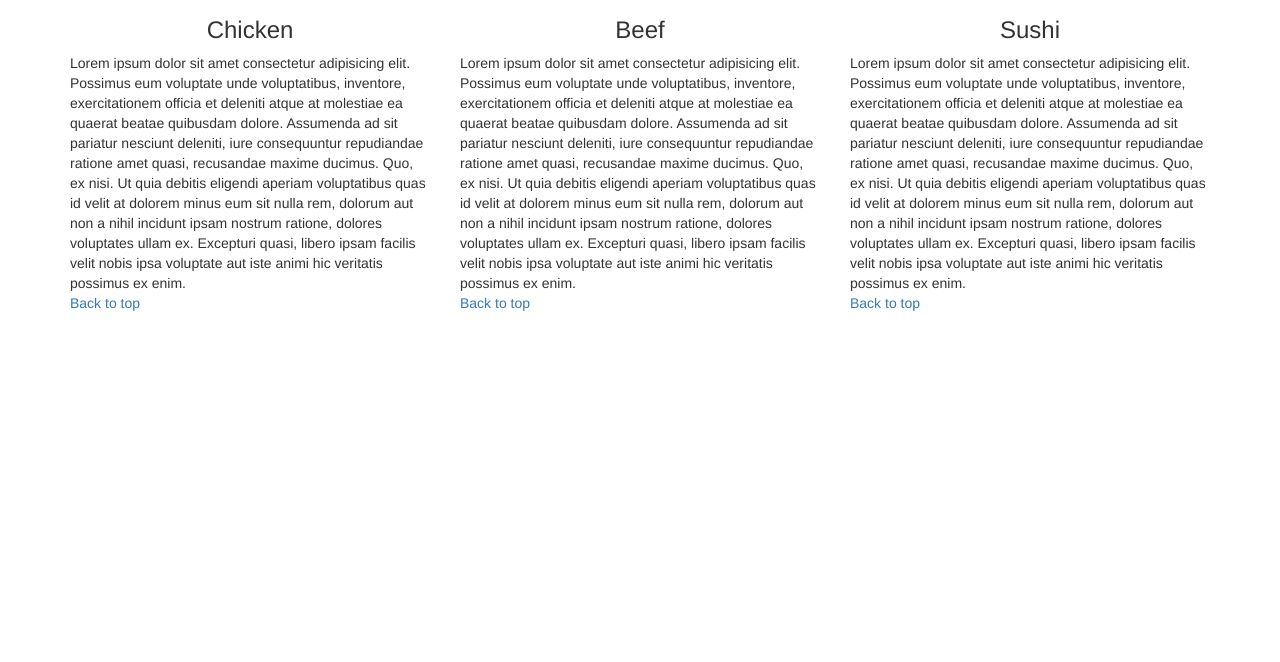
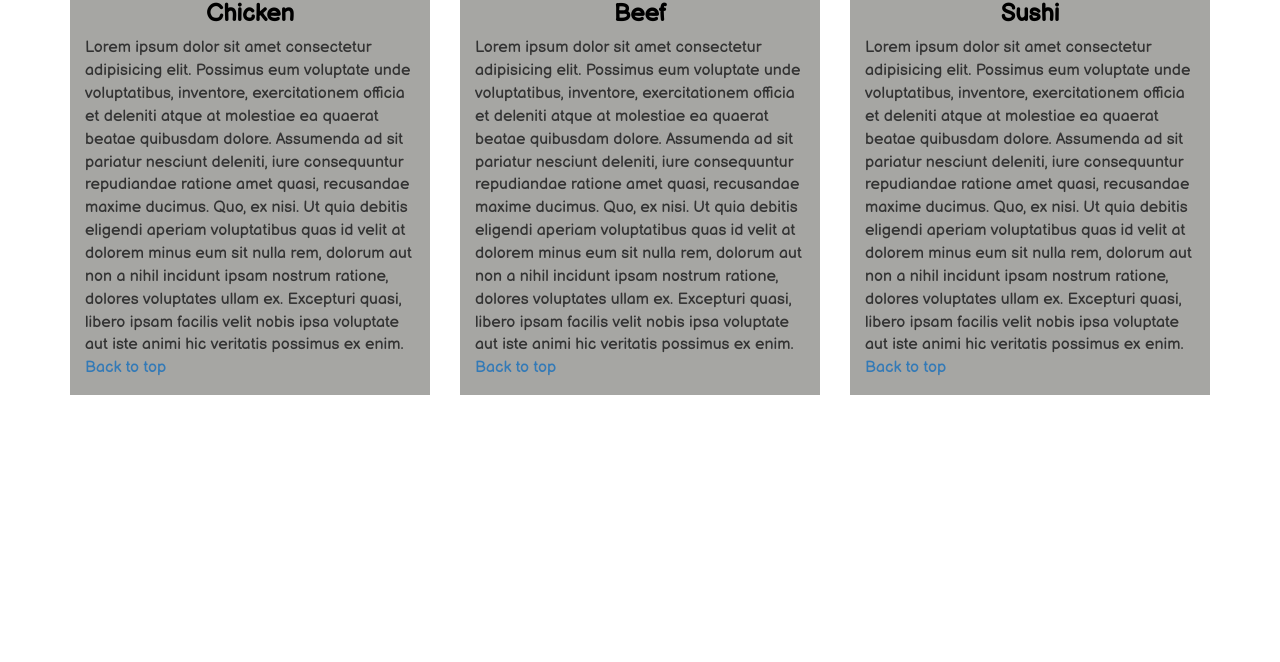
Before and after one commit to illiablsd/module3_solution, a plain HTML site: page index.html in a window 1280 px wide. Shown: the part 138-800 px from the top of the page. Drawn offline with nearby package versions, Linux system fonts and the light colour scheme; files whose address does not match are found by name.

Commit message:
Update index.html

```diff
--- a/index.html
+++ b/index.html
@@ -5,8 +5,8 @@
     <meta http-equiv="X-UA-Compatible" content="IE=edge">
     <meta name="viewport" content="width=device-width, initial-scale=1">
     <title>module3-solution</title>
-    <link rel="stylesheet" href="/Coursera Module3/module3-solution/css/bootstrap.min.css">
-    <link rel="stylesheet" href="/Coursera Module3/module3-solution/style.css">
+    <link rel="stylesheet" href="css/bootstrap.min.css">
+    <link rel="stylesheet" href="style.css">
     <link href="https://fonts.googleapis.com/css2?family=Balsamiq+Sans&family=Fira+Code&display=swap" rel="stylesheet">
   </head>
 <body>
```
